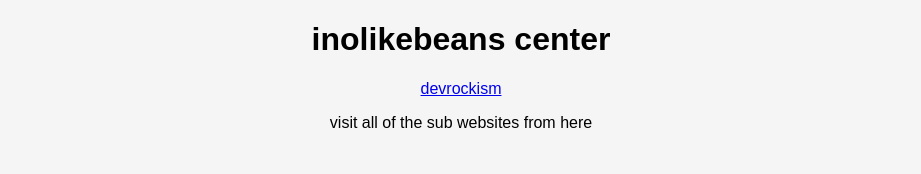
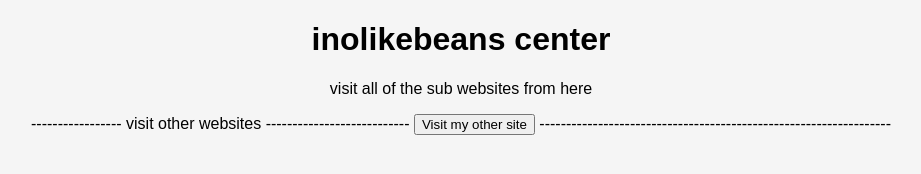
Before and after one commit to inolikebeans/inolikebeans.github.io, a plain HTML site: page index.html in a window 1280 px wide. Shown: the whole page, without its empty margins (179-1100 px from the left). Drawn offline with Linux system fonts and the light colour scheme.

Commit message:
Update index.html

```diff
--- a/index.html
+++ b/index.html
@@ -6,11 +6,13 @@
 </head>
 <body>
   <h1>inolikebeans center</h1>
-    <!-- link to the other site -->
-  <p>
-    <a href="https://inolikebeans.github.io/devrockism/">devrockism</a>
-  </p>
   <p>visit all of the sub websites from here</p>
+ ----------------- visit other websites  ---------------------------
+  <button type="button"
+          onclick="window.location.href='https://example.com';">
+    Visit my other site
+  </button>
+------------------------------------------------------------------
   <script src="script.js"></script>
 </body>
 </html>
```
